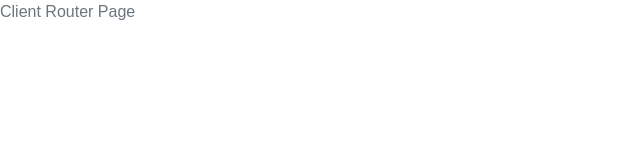
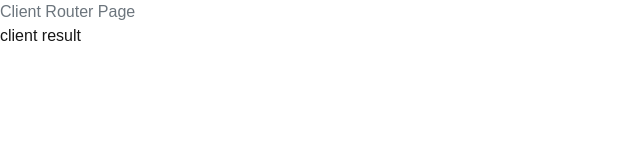
Before and after one commit to VladimirRudkovskiy/rendering-demo, a Next.js app: page /client-route in a window 1280 px wide. Shown: the top 160 px of the page, without its empty margins (0-640 px from the left). Built offline with nearby package versions, Linux system fonts and the light colour scheme.

Commit message:
client only code

```diff
--- a/package.json
+++ b/package.json
@@ -10,6 +10,7 @@
   },
   "dependencies": {
     "@types/react-slick": "^0.23.13",
+    "client-only": "^0.0.1",
     "next": "15.3.2",
     "postcss": "^8.5.3",
     "react": "^19.0.0",
--- a/src/app/client-route/page.tsx
+++ b/src/app/client-route/page.tsx
@@ -1,17 +1,21 @@
 'use client';
-import Slider from 'react-slick';
 import 'slick-carousel/slick/slick.css';
 import 'slick-carousel/slick/slick-theme.css';
 import { useTheme } from '../components/theme-provider';
+import { clientSideFunction } from '@/utils/client-utils';
 
 
 export default function ClientRoutePage() {
+	const result = clientSideFunction();
 	const theme = useTheme();
 
 const settings = {
     dots: true,
   };
   return (
-    <h1 style={{ color: theme.colors.secondary }}>Client Router Page</h1>
+		<>
+			<h1 style={{ color: theme.colors.secondary }}>Client Router Page</h1>
+			<p>{result}</p>
+		</>
   );
 }
--- a/src/app/server-route/page.tsx
+++ b/src/app/server-route/page.tsx
@@ -1,13 +1,16 @@
 import { serverSideFunction } from "@/utils/server-utils"
 import { ImageSlider } from "../components/ImageSlider";
+import { clientSideFunction } from "@/utils/client-utils";
 
 
 export default function ServerRoutePage() {
+	// const clientResult = clientSideFunction(); //will not work in server route
 
 	const result = serverSideFunction();
 	return (
 		<>
 			<h1>Server Route {result}</h1>
+			{/* <h1>{clientResult}</h1> */}
 			<ImageSlider />
 		</>
 	)
--- /dev/null
+++ b/src/utils/client-utils.ts
@@ -0,0 +1,10 @@
+import 'client-only';
+
+export const clientSideFunction = () => {
+	console.log(
+		`
+		use window object,
+		use localStorage`
+	);
+	return 'client result'
+};
```
Also changed, not shown: 1 other file (tests, documents, lock files or other folders).
